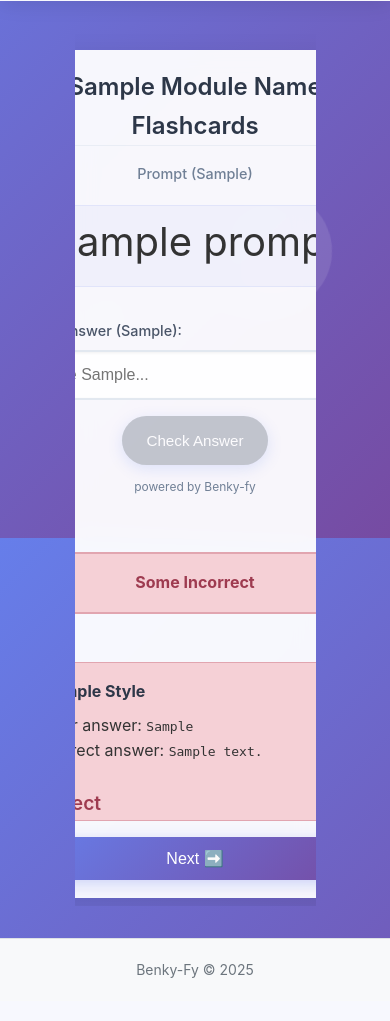
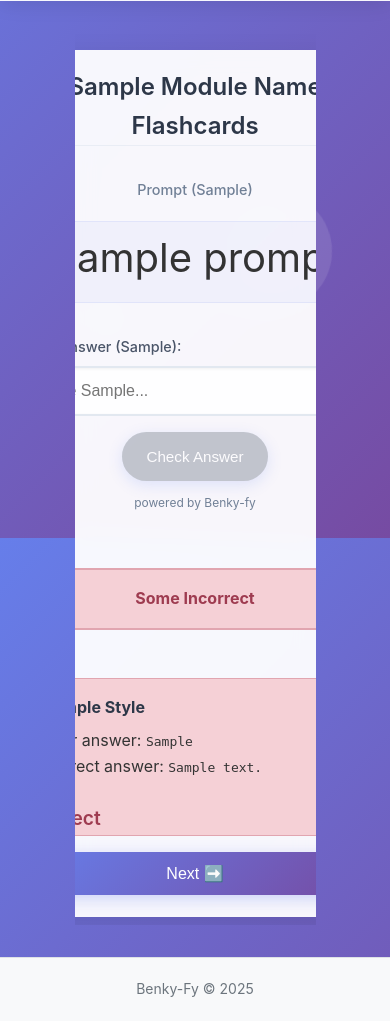
Before and after one commit to rfelixmg/benky-fy, a Flask app: template app/templates/flashcard_new.html in a window 390 px wide. Shown: the part 306-1327 px from the top of the page. Before the commit the page ends 1284 px from the top, so only its background shows below. Run offline with Flask 3, Linux system fonts and the light colour scheme; the template is opened without the code that fills it: most values are stand-ins (such as "Sample title", 1, 10 or a date in 2020); parts of the project's set-up code (start-up, migrations or seed data) failed here and were passed over.

Commit message:
style is done

```diff
--- a/app/static/css/style.css
+++ b/app/static/css/style.css
@@ -195,8 +195,9 @@ body {
 	border-radius: 25px;
 	box-shadow: 0 10px 30px rgba(0, 0, 0, 0.1);
 	width: 100%;
-	max-width: 500px;
+	max-width: 820px;
 	min-width: 320px;
+	min-height: 600px;
 	transition: all 0.3s ease;
 }
 
@@ -789,7 +790,7 @@ body {
 
 /* Flashcard Content */
 .flashcard-content {
-	padding: 0 24px 24px 24px;
+	padding: 32px 24px 48px 24px;
 	display: flex;
 	flex-direction: column;
 	gap: 24px;
@@ -979,8 +980,8 @@ body {
 }
 
 .feedback-message {
-	margin-top: 12px;
-	padding: 12px 16px;
+	margin-top: 24px;
+	padding: 16px 20px;
 	border-radius: 8px;
 	font-weight: 500;
 	text-align: center;
@@ -1905,6 +1906,7 @@ body {
 	padding: 1.5rem;
 	box-shadow: 0 8px 25px rgba(0, 0, 0, 0.1);
 	border: 1px solid rgba(102, 126, 234, 0.1);
+	margin-top: 24px;
 }
 
 .results-list {
@@ -2068,6 +2070,7 @@ body {
 		min-width: 320px;
 		width: calc(100vw - 24px);
 		max-width: calc(100vw - 24px);
+		min-height: 500px;
 	}
 
 	.flashcard-header {
@@ -2076,8 +2079,8 @@ body {
 	}
 
 	.flashcard-content {
-		padding: 0 16px 16px 16px;
-		gap: 16px;
+		padding: clamp(16px, 5vw, 24px) clamp(16px, 5vw, 24px) clamp(24px, 6vw, 32px) clamp(16px, 5vw, 24px);
+		gap: 20px;
 	}
 
 	.prompt-value {
@@ -2106,9 +2109,10 @@ body {
 	}
 
 	.feedback-message {
-		padding: 10px 12px;
+		padding: 12px 16px;
 		font-size: 0.9rem;
 		min-height: 44px;
+		margin-top: 20px;
 	}
 
 	.settings-modal-content {
@@ -2134,6 +2138,12 @@ body {
 	.flashcard-module {
 		width: calc(100vw - 16px);
 		max-width: calc(100vw - 16px);
+		min-height: 450px;
+	}
+
+	.flashcard-content {
+		padding: clamp(12px, 4vw, 20px) clamp(12px, 4vw, 20px) clamp(20px, 5vw, 28px) clamp(12px, 4vw, 20px);
+		gap: 16px;
 	}
 
 	/* Settings Modal Responsive */
```
